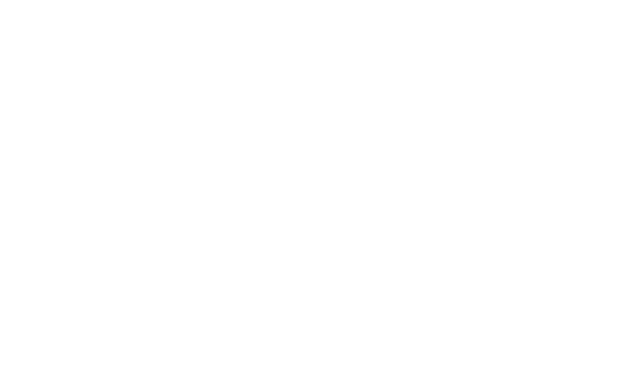
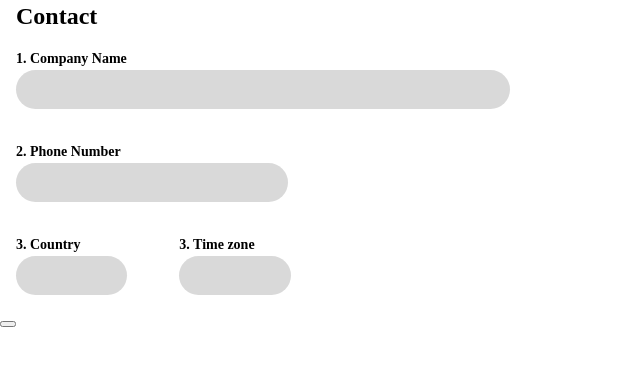
Before and after one commit to ash-river-jones/industryprojectclient, a React (Create React App) app: page /form in a window 1280 px wide. Shown: the top 366 px of the page, without its empty margins (0-640 px from the left). Built offline with nearby package versions, Linux system fonts and the light colour scheme; the HTML template or start-up script is replaced by a standard one.

Commit message:
form styling

```diff
--- /dev/null
+++ b/src/components/ContactInfo/ContactInfo.jsx
@@ -0,0 +1,40 @@
+import './ContactInfo.scss';
+
+export default function ContactInfo() {
+	return (
+		<>
+        {/* <div>
+            <img src="" alt="logo" className=''/>
+        </div> */}
+            <div className='c-info'>
+                <form action="" className='c-info__form'>
+
+                    <h2 className='c-info__subheader'>Contact</h2>
+
+                    <label htmlFor="" className='c-info__form-label'>1. Company Name
+                        <input type="text" className='c-info__form-input-name'/>
+                    </label>
+
+
+                    <label htmlFor="" className='c-info__form-label'>2. Phone Number
+                        <input type="text" className='c-info__form-input-phone' />
+                    </label>
+
+                    <div className='c-info__wrper-labels'>
+                        <label htmlFor="" className='c-info__form-label'>3. Country
+                            <input type="text" className='c-info__form-input-country'/>
+                        </label>
+
+
+                        <label htmlFor="" className='c-info__form-label'>3. Time zone
+                            <input type="text" className='c-info__form-input-time' />
+                        </label>
+
+                    </div>
+
+                    <button></button>
+                </form>
+		    </div>
+		</>
+	);
+}
--- /dev/null
+++ b/src/components/ContactInfo/ContactInfo.scss
@@ -0,0 +1,66 @@
+@use '../../styles/partials/variables' as *;
+@use '../../styles/partials/mixins' as *;
+@use '../../styles/partials/typography' as *;
+@use '../../styles/partials/reset' as *;
+
+
+.c-info {
+    // display: flex;
+    // flex-direction: column;
+
+    &__subheader {
+        @include dt-h2;
+        padding-left: 1rem;
+
+    }
+
+    &__form-label {
+
+        @include dt-h3;
+        display: flex;
+        flex-direction: column;
+        padding: 1rem;
+    }
+
+
+        &__form-input-name {
+            width: 30.8837rem;
+            background-color: #D9D9D9;
+            height: 2.4375rem;
+            border: none;
+            border-radius: 1.875rem;
+        }
+
+        &__form-input-phone {
+            background-color: #D9D9D9;
+            height: 2.4375rem;
+            border: none;
+            width: 17.0294rem;
+            border-radius: 1.875rem;
+        }
+
+
+        &__wrper-labels {
+            display: flex;
+            align-items: center;
+            gap: 1.25rem;
+        }
+
+        &__form-input-country {
+            border-radius: 1.875rem;
+            width: 6.9569rem;
+            background-color: #D9D9D9;
+            height: 2.4375rem;
+            border: none
+        }
+
+        &__form-input-time{
+            border-radius: 1.875rem;
+            width: 6.9569rem;
+            background-color: #D9D9D9;
+            height: 2.4375rem;
+            border: none;
+
+        }
+
+}
--- a/src/pages/Form/Form.jsx
+++ b/src/pages/Form/Form.jsx
@@ -1,5 +1,6 @@
 import './Form.scss';
 import FormCard from '../../components/FormCard/FormCard';
+import ContactInfo from '../../components/ContactInfo/ContactInfo';
 
 export default function Form() {
 
@@ -9,6 +10,7 @@
 		<div>
 
 			<FormCard />
+			<ContactInfo />
 
 		</div>
 	);
```
Also changed, not shown: src/components/BusinessInfo/BusienssInfo.scss (deleted, +0 -15 lines), src/components/BusinessInfo/BusinessInfo.jsx (deleted, +0 -58 lines).
